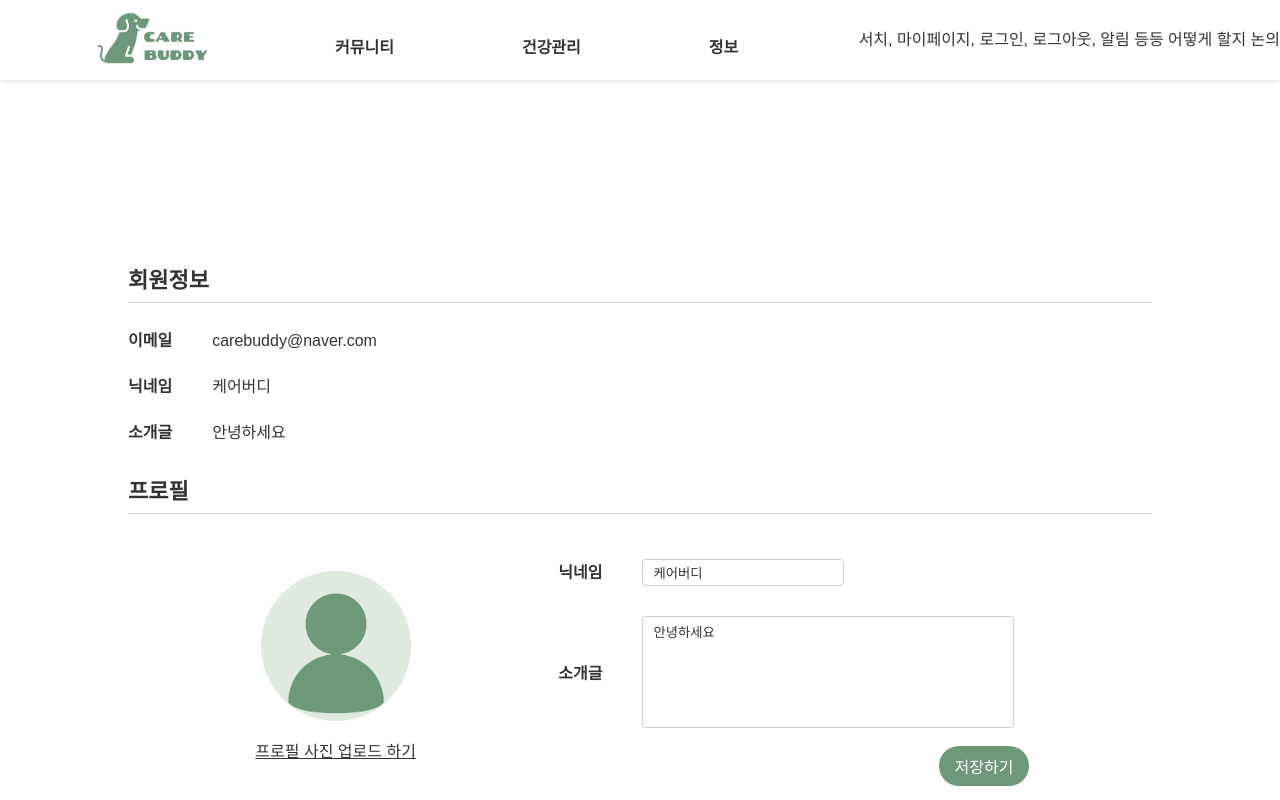
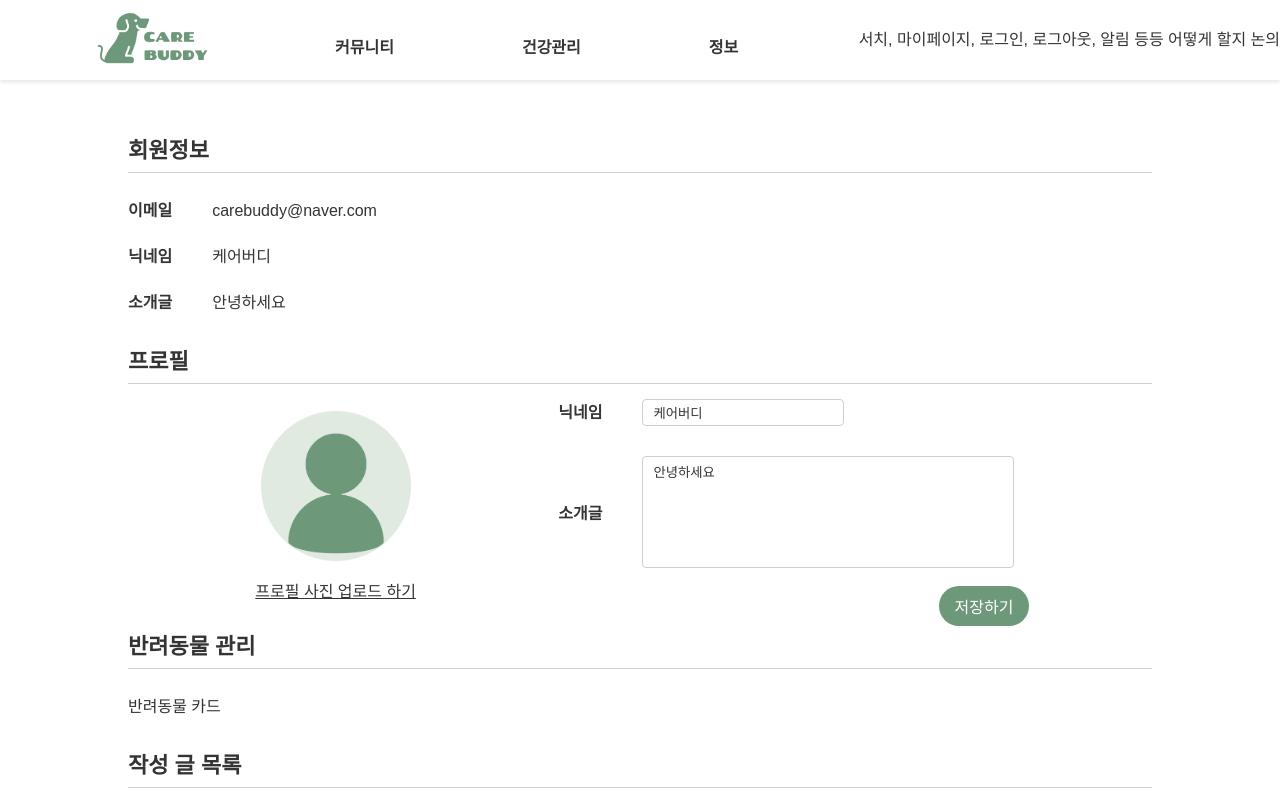
Before and after one commit to petitesize/Carebuddy, a React (Vite) app: page /mypage in a window 1280 px wide. Shown: the top 800 px of the page. Built offline with nearby package versions, Linux system fonts and the light colour scheme; a web font is replaced by a local one.

Commit message:
Design: Layout mypage 적용안되는 부분 수정

```diff
--- a/src/App.tsx
+++ b/src/App.tsx
@@ -100,9 +100,9 @@ const GlobalStyles = createGlobalStyle`
 `;
 
 const Wrapper = styled.div`
-  height: 100vh;
+  /* height: 100vh;
   display: flex;
-  justify-content: center;
+  justify-content: center; */
 `;
 
 const App: React.FC = () => (
--- a/src/components/Footer.tsx
+++ b/src/components/Footer.tsx
@@ -5,7 +5,7 @@ import logo from '@assets/carebuddyLogo.png';
 const FooterContainer = styled.footer`
   background-color: #eeede5;
   color: #343434;
-  width: 100vw;
+  /* width: 100vw; */
   /* height: 120px; */
   display: flex;
   flex-direction: column;
@@ -19,7 +19,6 @@ const Container = styled.div`
   width: 1024px;
   display: flex;
   flex-direction: column;
-
   gap: 20px;
 `;
 
--- a/src/components/Layout.tsx
+++ b/src/components/Layout.tsx
@@ -5,20 +5,31 @@ import Header from './Header';
 import Footer from './Footer';
 
 const Wrapper = styled.div`
-  min-height: 100vh;
+`;
+
+const OutletWrapper = styled.div`
+  /* min-height: 100vh;
+  padding-top: 130px; */
+  /* 반응화 고려 시 조절 필요 */
+  /* width: 1024px;
+  display: flex; */
+  /* flex-direction: column; */
+  /* justify-content: flex-start; */
+  /* align-items: center; */
   padding-top: 130px;
-  /* 반응화 고려 시 조절 필요 */
   width: 1024px;
+  margin: 0 auto;
   display: flex;
+  justify-content: center;
   flex-direction: column;
-  justify-content: flex-start;
-  align-items: center;
 `;
 
 const Layout: React.FC = () => (
   <Wrapper>
     <Header />
-    <Outlet />
+    <OutletWrapper>
+      <Outlet />
+    </OutletWrapper>
     <Footer />
   </Wrapper>
 );
--- a/src/pages/Mypage/index.tsx
+++ b/src/pages/Mypage/index.tsx
@@ -7,24 +7,7 @@ import ListContainer from "@/components/Mypage&Userpage/ListContainer";
 import PetCardContainer from "@/components/Mypage&Userpage/PetCardContainer";
 import Input from '@/components/common/Input';
 
-/* 임시 레이아웃 */
-
-const Body = styled.div`
-  flex: 1;
-  padding-top: 80px;
-`;
-
-const Main = styled.div`
-  margin: 0 auto;
-  margin-top: 50px;
-  margin-bottom: 50px;
-  width: 1024px;
-`;
-
-/* 임시 레이아웃 끝 */
-
 const Container = styled.div`
-  margin: 30px 0 30px 0;
 `;
 
 const Menu = styled.div`
@@ -174,8 +157,6 @@ const Mypage: React.FC = () => {
   ];
 
   return (
-    <Body>
-      <Main>
     <Container>
       {contentItems.map(item => (
         <React.Fragment key={item.id}>
@@ -189,8 +170,6 @@ const Mypage: React.FC = () => {
         <Withdraw>회원탈퇴</Withdraw>
       </WithdrawContainer>
     </Container>
-      </Main>
-    </Body>
   );
 };
 
--- a/src/pages/Userpage/index.tsx
+++ b/src/pages/Userpage/index.tsx
@@ -4,24 +4,8 @@ import defaultImg from '@/assets/person.png'
 import ListContainer from "@/components/Mypage&Userpage/ListContainer";
 import PetCardContainer from "@/components/Mypage&Userpage/PetCardContainer";
 
-/* 임시 레이아웃 */
-
-const Body = styled.div`
-  flex: 1;
-  padding-top: 80px;
-`;
-
-const Main = styled.div`
-  margin: 0 auto;
-  margin-top: 50px;
-  margin-bottom: 50px;
-  width: 1024px;
-`;
-
-/* 임시 레이아웃 끝 */
 
 const Container = styled.div`
-  margin: 30px 0 30px 0;
 `;
 
 const Menu = styled.div`
@@ -106,8 +90,6 @@ const contentItems = [
 ];
 
 const Userpage: React.FC = () => (
-  <Body>
-    <Main>
   <Container>
     {contentItems.map(item => (
       <React.Fragment key={item.id}>
@@ -118,8 +100,6 @@ const Userpage: React.FC = () => (
       </React.Fragment>
     ))}
   </Container>
-    </Main>
-  </Body>
 );
 
 export default Userpage;
```
Lines whose indentation alone changed are shown as unchanged.
